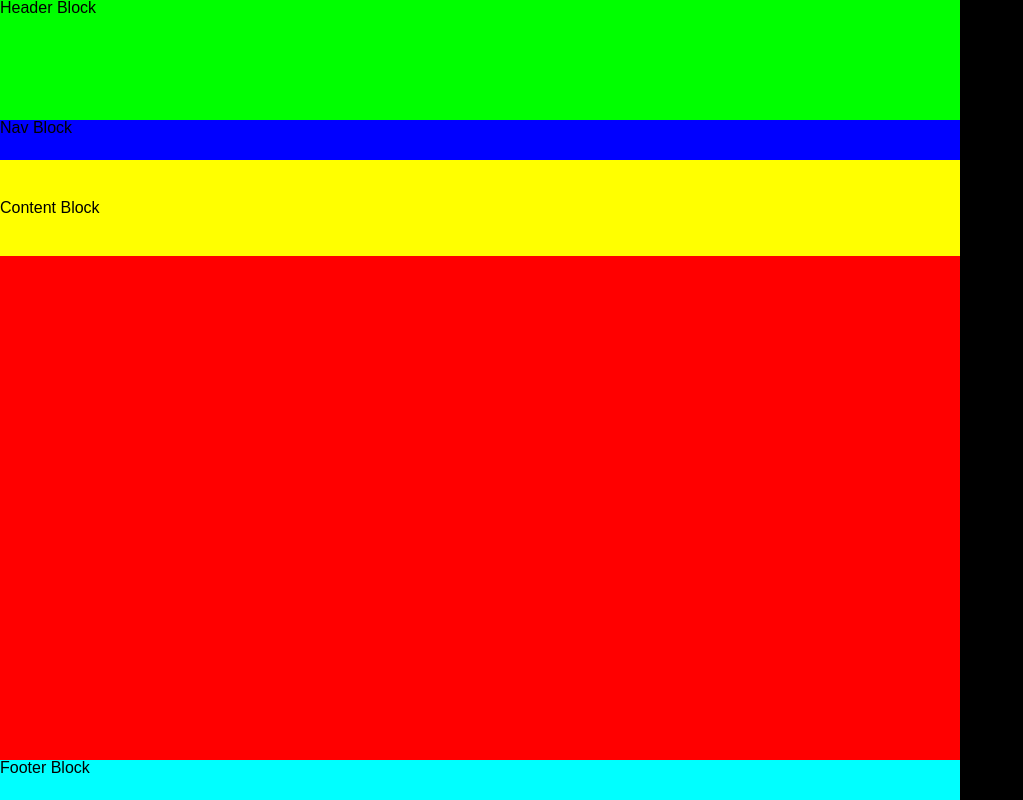
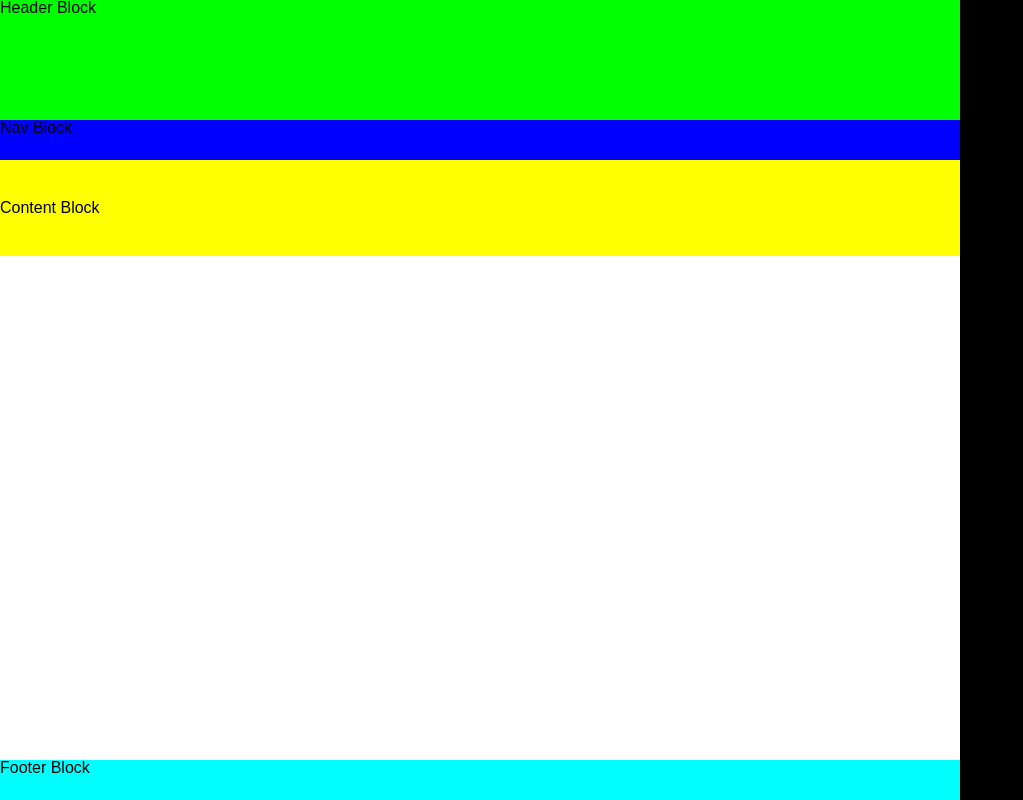
Before and after one commit to jscode1972/jscode1972.github.io, a plain HTML site: page bottom.html in a window 1280 px wide. Shown: the whole page, without its empty margins (0-1023 px from the left). Drawn offline with Linux system fonts and the light colour scheme.

Commit message:
Update footer_at_bottom.css

```diff
--- a/css/footer_at_bottom.css
+++ b/css/footer_at_bottom.css
@@ -10,35 +10,33 @@ body {
 }
 
 #wrapper {
+    background-color: #FFFFFF;
+    /* 設定高度最小為100%, 如果內容區塊很多, 可以長大 */
     width: 960px;
-    background-color: #FF0000;
-    /* 設定高度最小為100%, 如果內容區塊很多, 可以長大 */
     min-height: 100%;
     /* 位置設為relative, 作為footer區塊位置的參考 */
     position: relative;
 }
 
 #header {
-    /* 展開 content 寬度 */
+    background-color: #00FF00;
+    /* 設定 header 的寬度 & 高度 */
     width: 100%;
-    background-color: #00FF00;
-    /* 設定header的高度 */
     height: 120px;
     box-sizing: border-box;
 }
 
 #nav {
     background-color: #0000FF;
-    /* 展開 nav 寬度 */
+    /* 設定 nav 的寬度 & 高度 */
     width: 100%;
-    /* 設定header的高度 */
     height: 40px;
     box-sizing: border-box;
 }
 
 #content {
     background-color: #FFFF00;
-    /* 展開 content 寬度 */
+    /* 設定 content 的寬度 */
     width: 100%;
     /* 留出header及footer區塊的空間 */
     padding-top: 40px;
@@ -47,9 +45,8 @@ body {
 
 #footer {
     background-color: #00FFFF;
-    /* 展開footer寬度 */
+    /* 設定 footer 的寬度 & 高度 */
     width: 100%;
-    /* 設定footer的高度 */
     height: 40px;
     box-sizing: border-box;
     /* 設定footer絕對位置在底部 */
```
